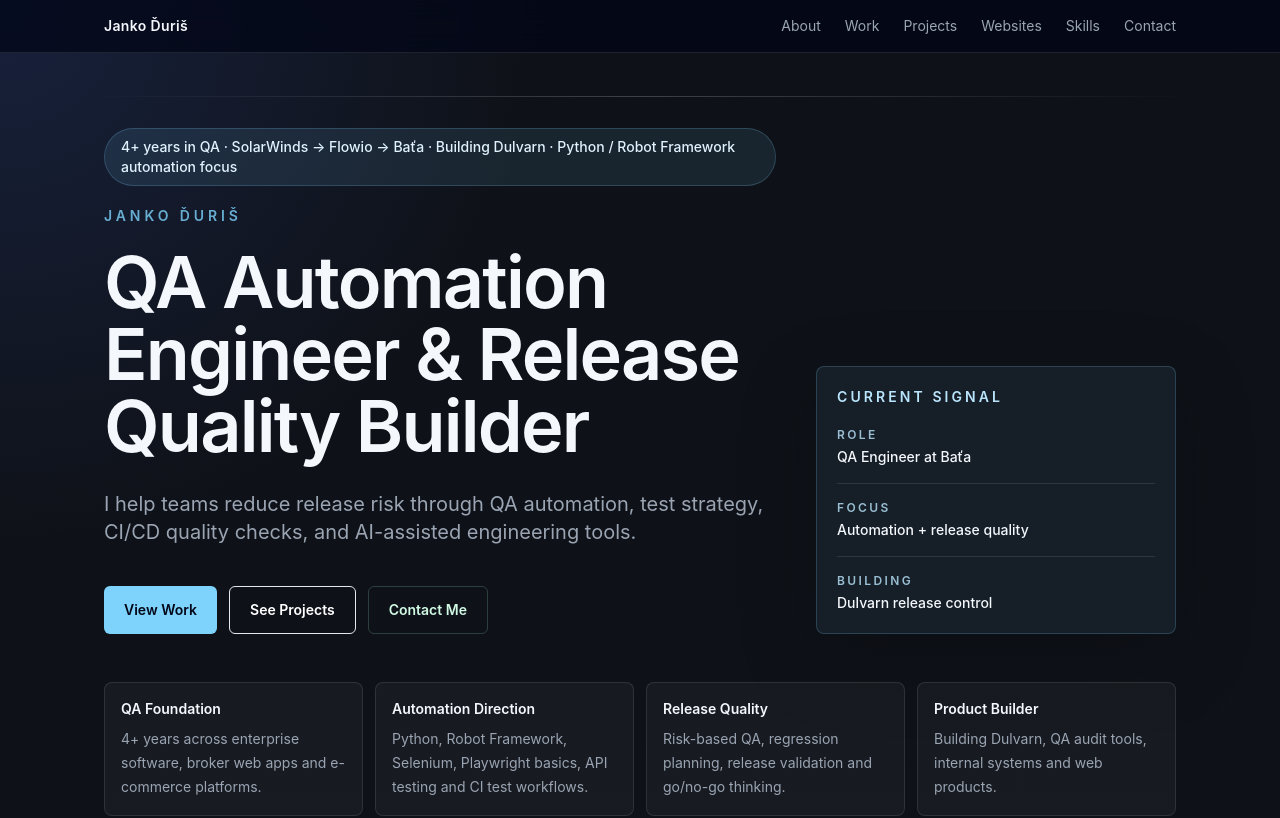
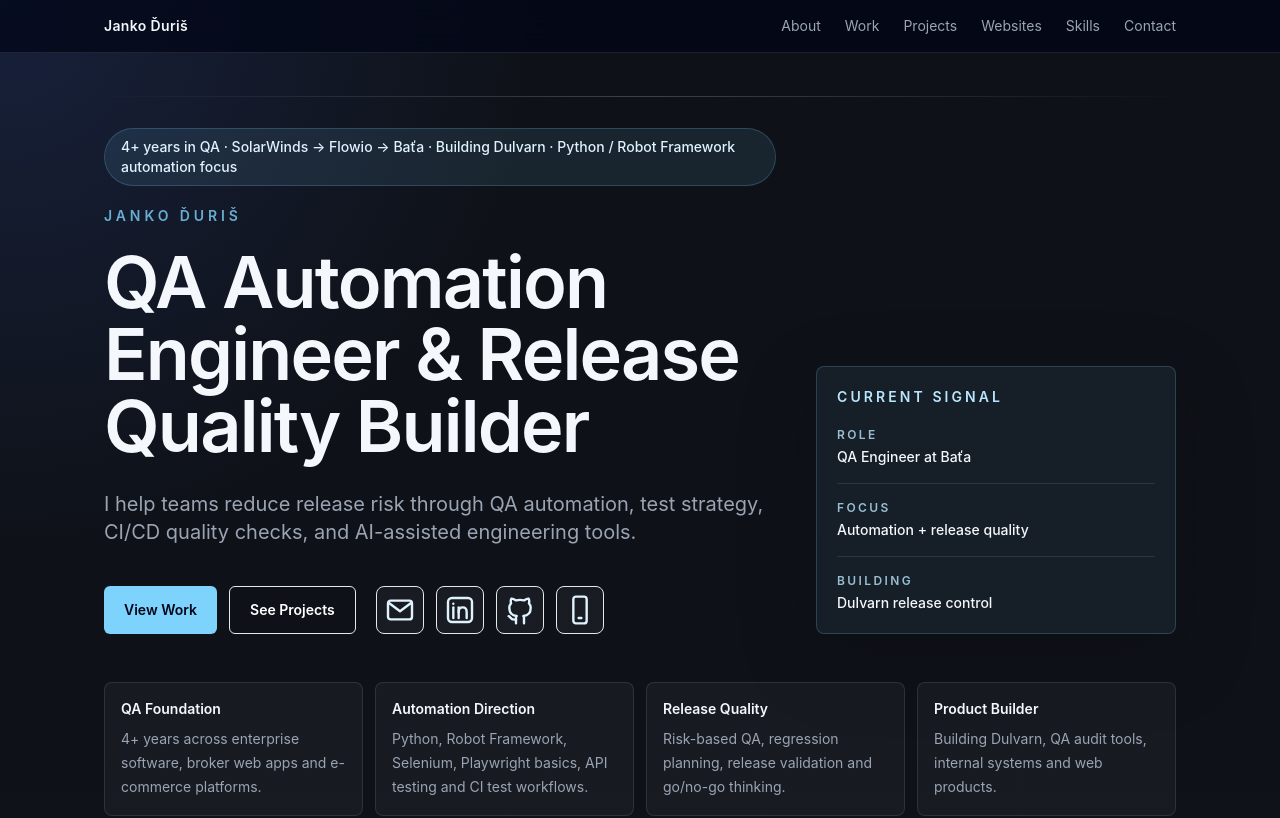
Before and after one commit to JankoD84/janduris-site, a Next.js app: page / in a window 1280 px wide. Shown: the top 818 px of the page. Built offline with nearby package versions, Linux system fonts and the light colour scheme.

Commit message:
ui: replace contact CTA with accessible contact icons

```diff
--- a/app/content.ts
+++ b/app/content.ts
@@ -5,8 +5,10 @@ export const profile = {
     "I help teams reduce release risk through QA automation, test strategy, CI/CD quality checks, and AI-assisted engineering tools.",
   proofLine:
     "4+ years in QA · SolarWinds → Flowio → Baťa · Building Dulvarn · Python / Robot Framework automation focus",
-  email: "duris.janko@gmail.com",
+  email: "duris.janko@tutanota.com",
   linkedin: "https://www.linkedin.com/in/jduris/",
+  github: "https://github.com/JankoD84/",
+  phone: "+420608118364",
 };
 
 export const navigation = [
--- a/app/page.tsx
+++ b/app/page.tsx
@@ -72,12 +72,9 @@ export default function Home() {
               >
                 See Projects
               </a>
-              <a
-                href="#contact"
-                className="inline-flex min-h-12 items-center justify-center rounded-md border border-emerald-200/20 px-5 py-3 text-sm font-semibold text-emerald-100 transition hover:border-emerald-200/40 hover:bg-emerald-300/[0.08]"
-              >
-                Contact Me
-              </a>
+<div className="sm:ml-2">
+                <ContactIconGroup />
+              </div>
             </div>
           </div>
 
@@ -265,9 +262,8 @@ export default function Home() {
           <p className="mt-5 max-w-2xl leading-7 text-muted">
             I’m open to relevant QA automation, release quality, product QA and practical audit conversations.
           </p>
-          <div className="mt-8 grid gap-3 sm:grid-cols-2">
-            <ContactLink href={"mailto:" + profile.email} label="Email" value={profile.email} />
-            <ContactLink href={profile.linkedin} label="LinkedIn" value="linkedin.com/in/jduris" />
+          <div className="mt-8">
+            <ContactIconGroup />
           </div>
         </div>
       </section>
@@ -440,22 +436,106 @@ function StatusBadge({
   );
 }
 
-function ContactLink({
-  href,
-  label,
-  value,
+function ContactIconGroup() {
+  const links = [
+    {
+      label: "Email Janko",
+      href: "mailto:" + profile.email,
+      icon: <EmailIcon />,
+    },
+    {
+      label: "Open LinkedIn profile",
+      href: profile.linkedin,
+      icon: <LinkedInIcon />,
+      external: true,
+    },
+    {
+      label: "Open GitHub profile",
+      href: profile.github,
+      icon: <GitHubIcon />,
+      external: true,
+    },
+    {
+      label: "Call Janko",
+      href: "tel:" + profile.phone,
+      icon: <PhoneIcon />,
+    },
+  ];
+
+  return (
+    <div className="flex flex-wrap items-center gap-3">
+      {links.map((link) => (
+        <a
+          key={link.label}
+          href={link.href}
+          aria-label={link.label}
+          target={link.external ? "_blank" : undefined}
+          rel={link.external ? "noreferrer" : undefined}
+          className="inline-flex min-h-12 min-w-12 items-center justify-center rounded-lg border border-white/12 bg-white/[0.045] text-sky-100 transition hover:border-sky-300/35 hover:bg-sky-300/[0.1] hover:text-white focus:outline-none focus:ring-2 focus:ring-sky-300/50"
+        >
+          {link.icon}
+        </a>
+      ))}
+    </div>
+  );
+}
+
+function IconSvg({
+  children,
 }: Readonly<{
-  href: string;
-  label: string;
-  value: string;
+  children: React.ReactNode;
 }>) {
   return (
-    <a
-      href={href}
-      className="rounded-lg border border-white/10 bg-black/16 p-4 transition hover:border-white/24 hover:bg-white/[0.05]"
+    <svg
+      aria-hidden="true"
+      viewBox="0 0 24 24"
+      className="h-8 w-8"
+      fill="none"
+      stroke="currentColor"
+      strokeWidth="1.8"
+      strokeLinecap="round"
+      strokeLinejoin="round"
     >
-      <span className="block text-sm font-medium text-sky-200">{label}</span>
-      <span className="mt-1 block break-words text-sm text-slate-200">{value}</span>
-    </a>
+      {children}
+    </svg>
   );
 }
+
+function EmailIcon() {
+  return (
+    <IconSvg>
+      <rect x="3" y="5" width="18" height="14" rx="2" />
+      <path d="m4 7 8 6 8-6" />
+    </IconSvg>
+  );
+}
+
+function LinkedInIcon() {
+  return (
+    <IconSvg>
+      <path d="M7 10v8" />
+      <path d="M7 7.2v.1" />
+      <path d="M11 18v-8" />
+      <path d="M11 13.5c0-2.2 1.2-3.5 3.1-3.5 1.8 0 2.9 1.2 2.9 3.5V18" />
+      <rect x="3" y="3" width="18" height="18" rx="3" />
+    </IconSvg>
+  );
+}
+
+function GitHubIcon() {
+  return (
+    <IconSvg>
+      <path d="M9 19c-4 1.2-4-2-5.5-2.4" />
+      <path d="M15 22v-3.5c0-1 .1-1.4-.5-2 2.8-.3 5.5-1.4 5.5-6A4.6 4.6 0 0 0 18.7 7c.1-.4.6-1.9-.2-3.5 0 0-1.1-.3-3.5 1.3a12.1 12.1 0 0 0-6 0C6.6 3.2 5.5 3.5 5.5 3.5 4.7 5.1 5.2 6.6 5.3 7A4.6 4.6 0 0 0 4 10.5c0 4.6 2.7 5.7 5.5 6-.6.6-.6 1.2-.5 2V22" />
+    </IconSvg>
+  );
+}
+
+function PhoneIcon() {
+  return (
+    <IconSvg>
+      <rect x="7" y="2" width="10" height="20" rx="2" />
+      <path d="M11 18h2" />
+    </IconSvg>
+  );
+}
```
